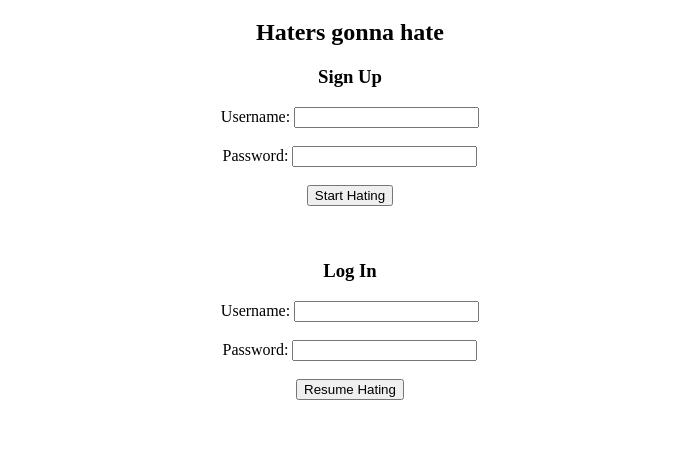
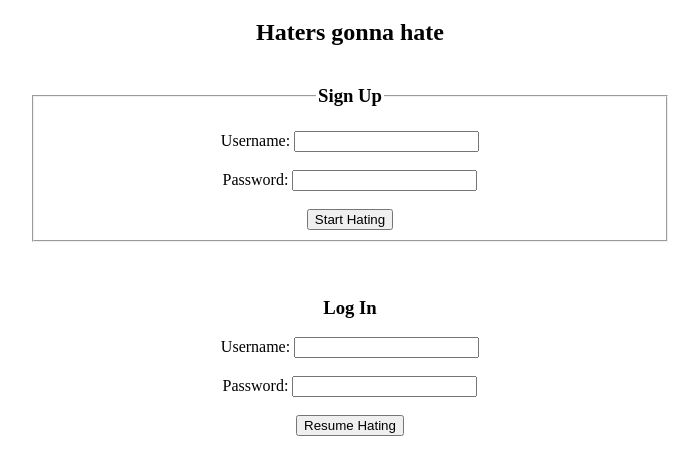
Before and after one commit to sakinfens/neighbor-hate, a website: page public/index.html in a window 1280 px wide. Shown: the part 61-536 px from the top of the page, without its empty margins (290-989 px from the left). Drawn offline with nearby package versions, Linux system fonts and the light colour scheme; no server answers.

Commit message:
login now works

```diff
--- a/controllers/sessions.js
+++ b/controllers/sessions.js
@@ -8,7 +8,7 @@ const Users = require('../models/users.js');
 // PASSWORD CHECK PART 2
 router.post('/',(req,res)=>{
     Users.findOne({username:req.body.username},(err,data)=>{
-        if(foundUser===null){
+        if(data===null){
             res.json({
                 message:'user not found'
             })
--- a/public/index.html
+++ b/public/index.html
@@ -15,26 +15,30 @@
   <h1>Neighbor Hate</h1>
 
   <h2>Haters gonna hate</h2>
-  <legend>
+
+  <!-- LOGIN INFROMATION -->
+  <section ng-if="ctrl.loggedInUser==false">
+    <form ng-submit="ctrl.signup()" style="width:50%; margin:auto;">
+      <fieldset>
+        <legend style="margin: auto;">
           <h3>Sign Up</h3>
-    <form ng-submit="ctrl.signup()">
+        </legend>
         Username: <input type="text" ng-model="ctrl.signupUsername" /><br /><br>
         Password: <input type="password" ng-model="ctrl.signupPassword" /><br /><br>
         <input type="submit" value="Start Hating">
+      </fieldset>
     </form>
-  </legend>
     <br>
     <br>
-
+   <form ng-submit="ctrl.login()">
     <legend>
       <h3>Log In</h3>
-
-    <form ng-submit="ctrl.login()">
+    </legend>
         Username: <input type="text" ng-model="ctrl.logInUsername" /><br /><br>
         Password: <input type="password" ng-model="ctrl.logInPassword" /><br /><br>
         <input type="submit" value="Resume Hating">
       </form>
-  </legend>
+  </section>
 
 
 </body>
--- a/public/js/app.js
+++ b/public/js/app.js
@@ -43,6 +43,9 @@ app.controller('MyController', ['$http', function ($http) {
         controller.logInUsername = null;
         controller.logInPassword = null;
       }
+    },
+    (error)=>{
+      console.log(error);
     });
   }
 
```
Also changed, not shown: controllers/users.js (+0 -9 lines). Lines whose indentation alone changed are shown as unchanged.
